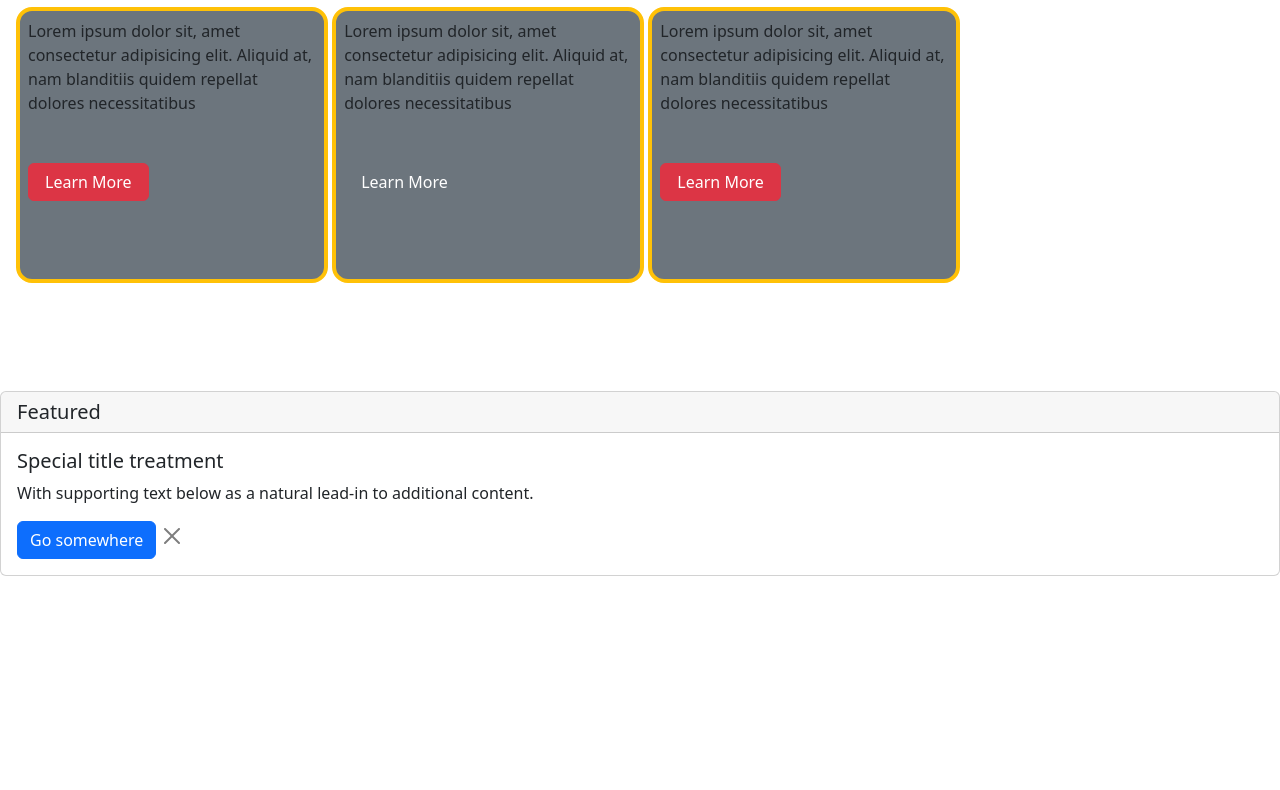
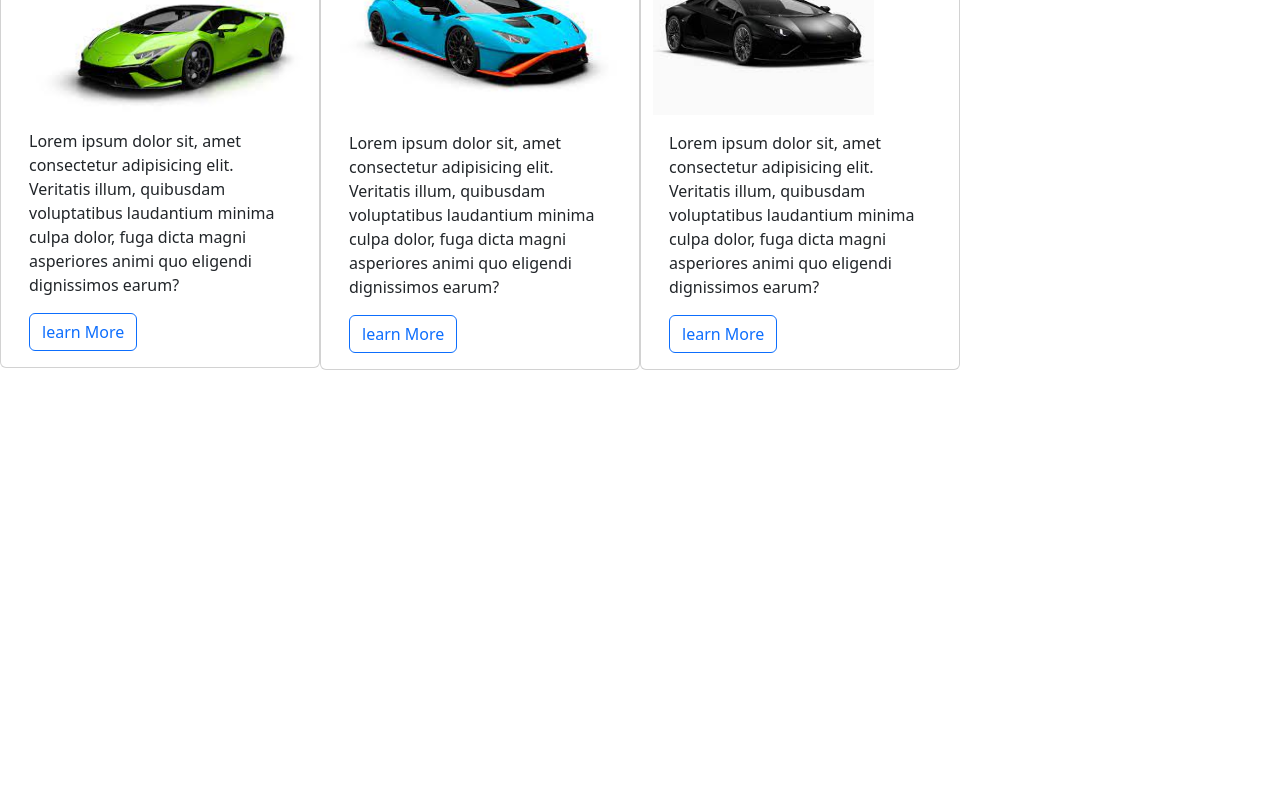
Before and after one commit to kyawphyothar/bootstarp-test-project, a website: page index.html in a window 1280 px wide. Shown: the part 51-841 px from the top of the page. Drawn offline with nearby package versions, Linux system fonts and the light colour scheme.

Commit message:
codes uploaded

```diff
--- a/index.html
+++ b/index.html
@@ -9,49 +9,76 @@
     <style>
         body{
             height:2000px;
+
         }
     </style>
 </head>
 <body>
-    <div class="h-30 bg-warning d-flex justify-content-around position-sticky">
-        <h3 class="nav-brand">My Website</h3>
-        <a href="#" class="text-decoration-none text-black fs-5">Home</a>
-        <a href="#" class="text-decoration-none text-black fs-5">About</a>
-        <a href="#" class="text-decoration-none text-black fs-5">Contact</a>
+    <div class="container-fluid">
+      <div class="row">
+        <div class="card w-25 h-75 col-12 col-md-6 col-xl-4   ">
+            <img src="./img/lam-1.jpg" alt="" class="card-image w-100 h-50 ">
+            <div class="card-body">
+                <p class="card-text">
+                    Lorem ipsum dolor sit, amet consectetur adipisicing elit. Veritatis illum, quibusdam voluptatibus laudantium minima culpa dolor, fuga dicta magni asperiores animi quo eligendi dignissimos earum?
+                </p>
+                <a href="#" class="btn btn-outline-primary ">learn More</a>
+            </div>
         </div>
 
-    <div class="p-3" style="height:400px;">
-        <div class="w-25 border border-warning border-4  bg-secondary h-75 rounded-4 p-2 d-inline-block">
-            <p class="mb-5">Lorem ipsum dolor sit, amet consectetur adipisicing elit. Aliquid at, nam blanditiis quidem repellat
-                dolores necessitatibus
+        <div class=" card w-25 h-75 col-12 col-md-6 col-xl-4 ">
+            <img src="./img/lam-4.jpg" alt="" class="card-image w-100 h-50">
+            <div class="card-body">
+                <p class="card-text">
+                    Lorem ipsum dolor sit, amet consectetur adipisicing elit. Veritatis illum, quibusdam voluptatibus laudantium minima culpa dolor, fuga dicta magni asperiores animi quo eligendi dignissimos earum?
                 </p>
-            <a href="http://getbootstrap.com" class="btn px-3 btn-danger  text-white">Learn More</a>
+                <a href="#" class="btn btn-outline-primary ">learn More</a>
             </div>
-        <div class="w-25 border border-warning border-4  bg-secondary h-75 rounded-4 p-2 d-inline-block">
-            <p class="mb-5">Lorem ipsum dolor sit, amet consectetur adipisicing elit. Aliquid at, nam blanditiis quidem repellat
-                dolores necessitatibus
+        </div>
+        <div class=" card w-25 h-75 col-12 col-md-6 col-xl-4 ">
+            <img src="./img/lam-2.jpg" alt="" class="card-image w-75 h-50">
+            <div class="card-body">
+                <p class="card-text">
+                    Lorem ipsum dolor sit, amet consectetur adipisicing elit. Veritatis illum, quibusdam voluptatibus laudantium minima culpa dolor, fuga dicta magni asperiores animi quo eligendi dignissimos earum?
                 </p>
-            <a href="http://getbootstrap.com" class="btn px-3 btn-primary-danger  text-white">Learn More</a>
+                <a href="#" class="btn btn-outline-primary ">learn More</a>
             </div>
-        <div class="w-25 border border-warning bg-secondary border-4 h-75 rounded-4 p-2 d-inline-block">
-            <p class="mb-5">Lorem ipsum dolor sit, amet consectetur adipisicing elit. Aliquid at, nam blanditiis quidem repellat
-                dolores necessitatibus
-            </p>
-            <a href="http://getbootstrap.com" class="btn px-3 btn-danger  text-white">Learn More</a>
       </div>
-        <!-- <div class="float-start">Float start on all viewport sizes</div><br>
-        <div class="float-end">Float end on all viewport sizes</div><br>
-        <div class="float-none">Don't float on all viewport sizes</div> -->
     </div>
 
-    <div class="card">
-        <h5 class="card-header">Featured</h5>
+    <!-- <div class="container">
+      <div class="row">
+        <div class="card w-25 h-75 col-12 col-md-6 col-xl-3 ">
+            <img src="./img/lam-4.jpg" alt="" class="card-image w-100 h-50">
             <div class="card-body">
-          <h5 class="card-title">Special title treatment</h5>
-          <p class="card-text">With supporting text below as a natural lead-in to additional content.</p>
-          <a href="#" class="btn btn-primary">Go somewhere</a>
-          <button type="button" class="btn-close" aria-label="Close"></button>
+                <p class="card-text">
+                    Lorem ipsum dolor sit, amet consectetur adipisicing elit. Veritatis illum, quibusdam voluptatibus laudantium minima culpa dolor, fuga dicta magni asperiores animi quo eligendi dignissimos earum?
+                </p>
+                <a href="#" class="btn btn-outline-primary ">learn More</a>
             </div>
         </div>
+
+        <div class="card w-25 h-75 col-12 col-md-6 col-xl-6 ">
+            <img src="./img/images (1).jpg" alt="" class="card-image w-100 h-50">
+            <div class="card-body ">
+                <p class="card-text">
+                    Lorem ipsum dolor sit, amet consectetur adipisicing elit. Veritatis illum, quibusdam voluptatibus laudantium minima culpa dolor, fuga dicta magni asperiores animi quo eligendi
+                </p>
+                <a href="#" class="btn btn-outline-primary ">learn More</a>
+            </div>
+        </div>
+
+        <div class="card w-25 h-75 col-12 col-md-6 col-xl-3 p-3 ">
+            <img src="./img/lam-11.jpg" alt="" class="card-image w-100 h-50">
+            <div class="card-body">
+                <p class="card-text">
+                    Lorem ipsum dolor sit, amet consectetur adipisicing elit. Veritatis illum, quibusdam voluptatibus laudantium minima culpa dolor, fuga dicta magni asperiores animi quo eligendi dignissimos earum?
+                </p>
+                <a href="#" class="btn btn-outline-primary ">learn More</a>
+            </div>
+        </div>
+      </div> -->
+
+    <!-- </div> -->
 </body>
 </html>
```
Also changed, not shown: img/images (1).jpg (added), img/lam-1.jpg (added), img/lam-11.jpg (added), img/lam-2.jpg (added), img/lam-3.jpg (added), img/lam-4.jpg (added), img/lam-6.jpg (added), img/lam-7.jpg (added), img/lam-8.jpg (added), img/lam-9.jpg (added). Lines whose indentation alone changed are shown as unchanged.
